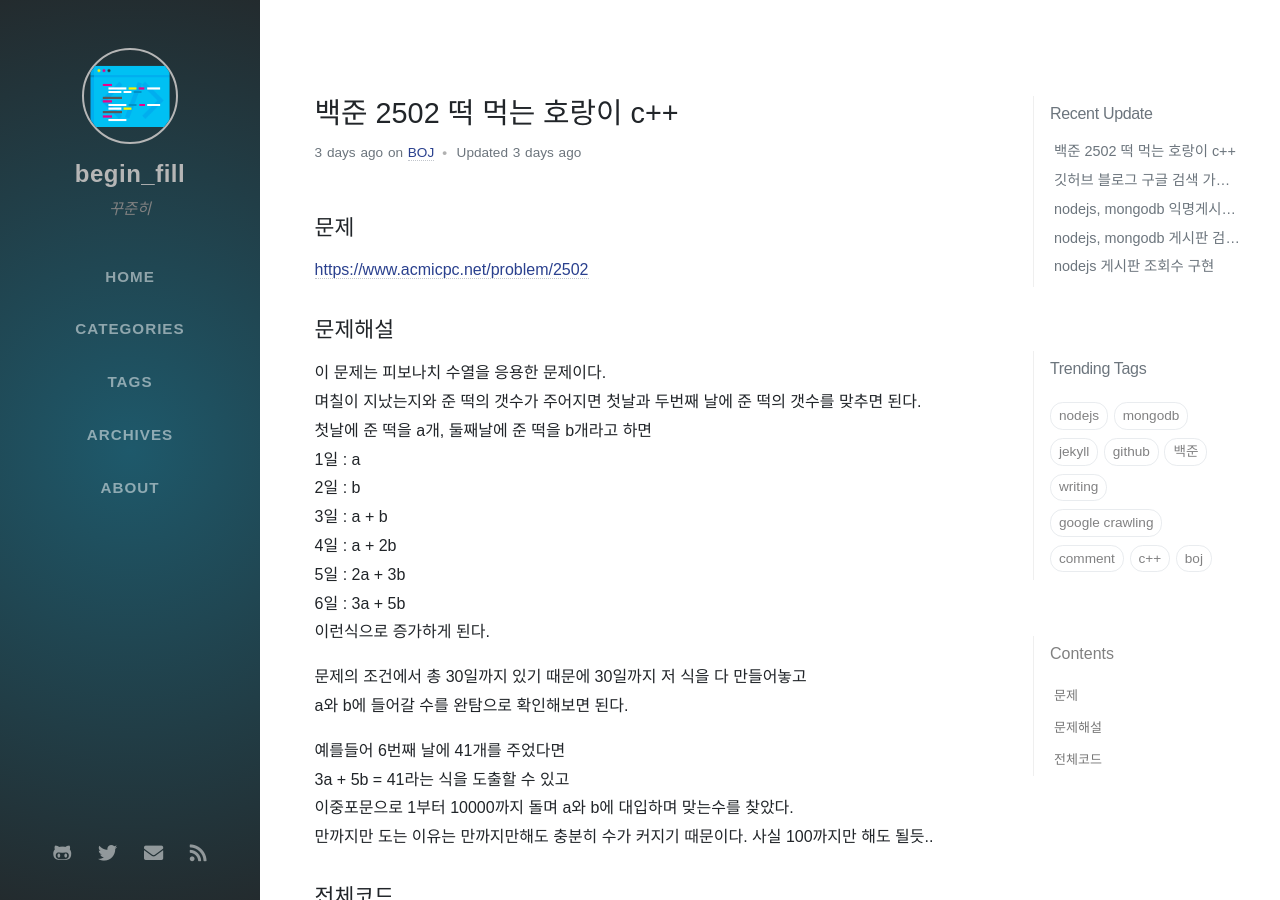
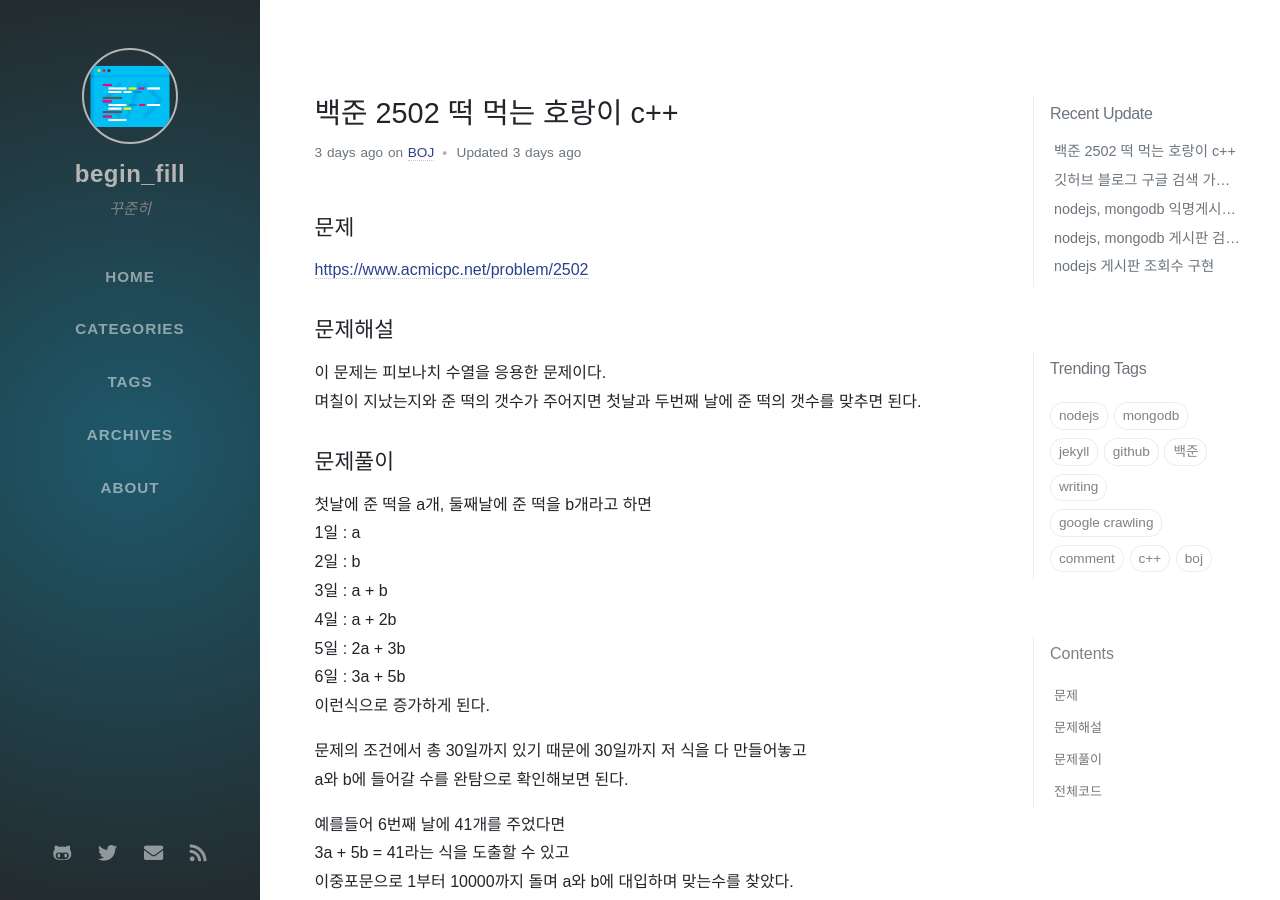
Before and after one commit to ip99202/ip99202.github.io, a Jekyll site: the page built from _posts/2020-02-23-백준-2502-떡-먹는-호랑이-c++.md, in a window 1280 px wide and 900 px high. Built offline with Jekyll 4.4.1, drawn with Linux system fonts in a browser that asks for light colours; nearby versions of some CDN libraries; some web fonts are replaced; comment, search, counter and statistics services are not loaded.

Commit message:
Fix post

```diff
--- a/_posts/2020-02-23-백준-2502-떡-먹는-호랑이-c++.md
+++ b/_posts/2020-02-23-백준-2502-떡-먹는-호랑이-c++.md
@@ -14,6 +14,9 @@ seo:
 ## 문제해설
 이 문제는 피보나치 수열을 응용한 문제이다.
 며칠이 지났는지와 준 떡의 갯수가 주어지면 첫날과 두번째 날에 준 떡의 갯수를 맞추면 된다.
+
+
+## 문제풀이
 첫날에 준 떡을 a개, 둘째날에 준 떡을 b개라고 하면
 1일 : a
 2일 : b
```
